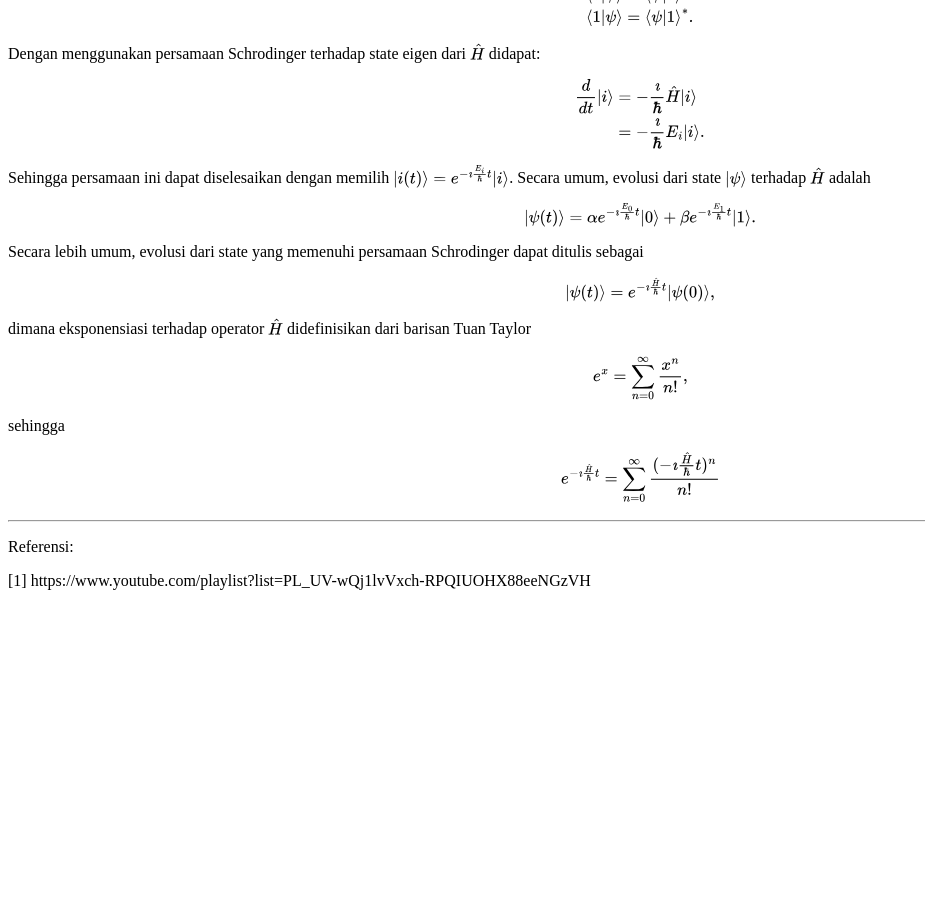
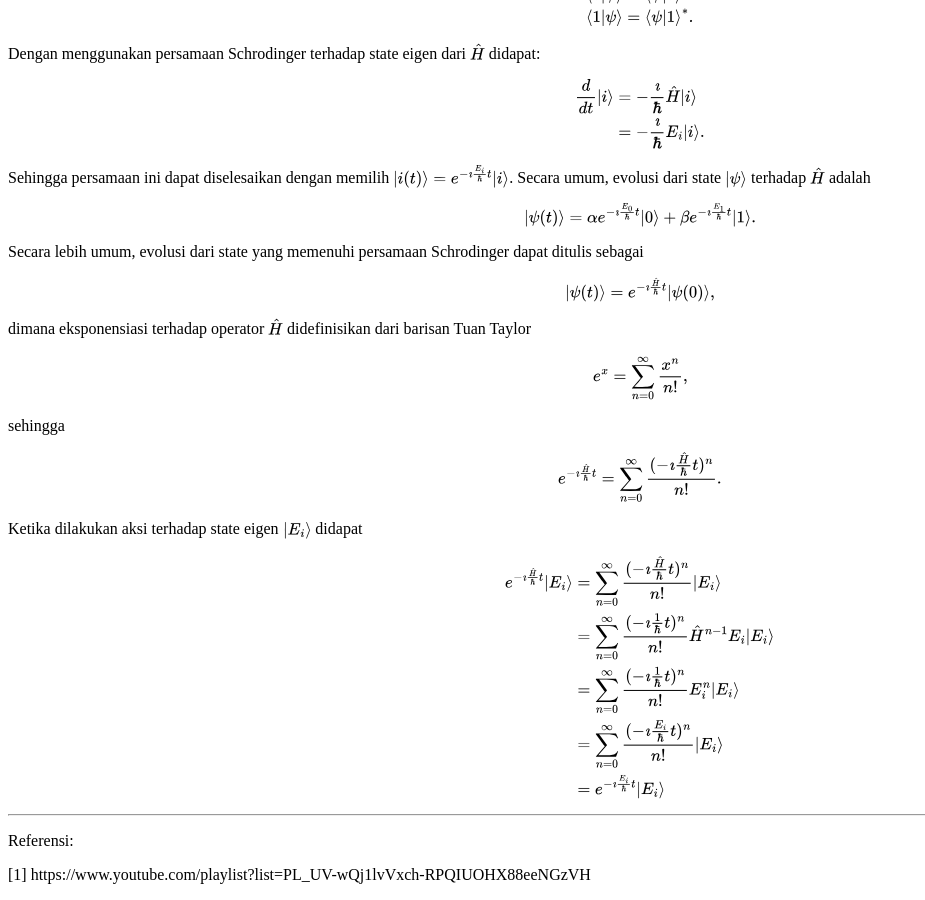
Before and after one commit to dangausuluah/dangausuluah.github.io, a Jekyll site: the page built from _posts/2025-08-26-SDT.md, in a window 1280 px wide and 900 px high, scrolled down 2207 px. Shown: the whole window, without its empty margins (0-925 px from the left). Built offline with Jekyll 4.4.1, drawn with Linux system fonts in a browser that asks for light colours; nearby versions of some CDN libraries; our own code applies the rules of GitHub Pages for plain Markdown files; a script that is not in the unit is left out; comment, search, counter and statistics services are not loaded; before the commit the page ends 2813 px from its top, so only the background shows below that.

Commit message:
Update 2025-08-26-SDT.md

```diff
--- a/_posts/2025-08-26-SDT.md
+++ b/_posts/2025-08-26-SDT.md
@@ -160,7 +160,19 @@ $$
 sehingga
 
 $$
-e^{- \imath \frac{\hat{H}}{\hbar} t} = \sum_{n=0}^\infty \frac{(- \imath \frac{\hat{H}}{\hbar} t)^n}{n!}
+e^{- \imath \frac{\hat{H}}{\hbar} t} = \sum_{n=0}^\infty \frac{(- \imath \frac{\hat{H}}{\hbar} t)^n}{n!}.
+$$
+
+Ketika dilakukan aksi terhadap state eigen $\ket{E_i}$ didapat
+
+$$
+\begin{align*}
+e^{- \imath \frac{\hat{H}}{\hbar} t} \ket{E_i} &= \sum_{n=0}^\infty \frac{(- \imath \frac{\hat{H}}{\hbar} t)^n}{n!} \ket{E_i} \\
+&= \sum_{n=0}^\infty \frac{(- \imath \frac{1}{\hbar} t)^n}{n!} \hat{H}^{n-1} E_i \ket{E_i} \\
+&= \sum_{n=0}^\infty \frac{(- \imath \frac{1}{\hbar} t)^n}{n!} E_i^n \ket{E_i} \\
+&= \sum_{n=0}^\infty \frac{(- \imath \frac{E_i}{\hbar} t)^n}{n!} \ket{E_i} \\
+&= e^{- \imath \frac{E_i}{\hbar} t} \ket{E_i}
+\end{align*}
 $$
 
 ___
```
